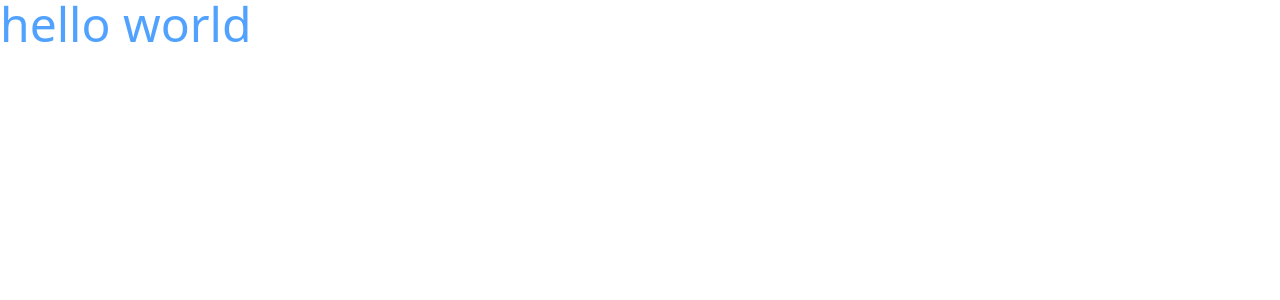
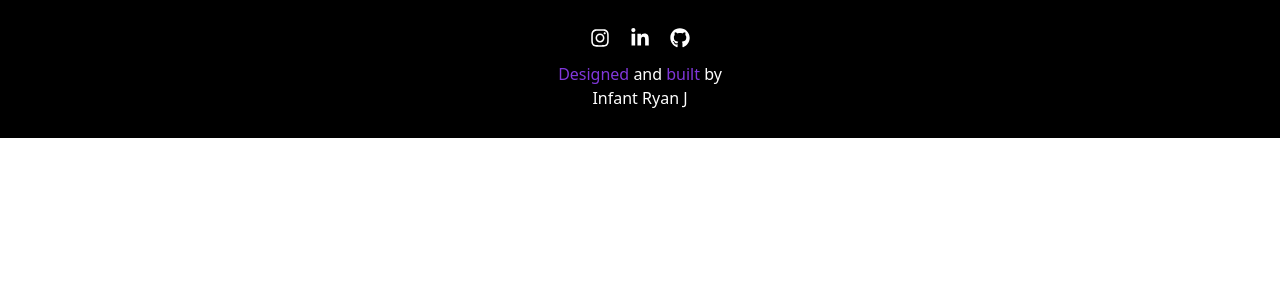
Before and after one commit to INFANT-RYAN/Portfolio, a React (Vite) app: page / in a window 1280 px wide. Shown: the top 300 px of the page. Built offline with nearby package versions, Linux system fonts and the light colour scheme.

Commit message:
feat: footer icon incorpration

```diff
--- a/package.json
+++ b/package.json
@@ -13,6 +13,7 @@
     "@tailwindcss/vite": "^4.0.3",
     "react": "^19.0.0",
     "react-dom": "^19.0.0",
+    "react-icons": "^5.4.0",
     "tailwindcss": "^4.0.3"
   },
   "devDependencies": {
--- a/src/App.jsx
+++ b/src/App.jsx
@@ -1,7 +1,10 @@
+import Footer from "./componants/footer";
+
 export default function App(){
   return(
     <>
-    <h1 className="text-5xl text-blue-400">hello world</h1>
+
+    <Footer></Footer>
     </>
   )
 }
--- /dev/null
+++ b/src/componants/footer.jsx
@@ -0,0 +1,23 @@
+import { FaInstagram } from "react-icons/fa6";
+import { FaLinkedinIn } from "react-icons/fa";
+import { FaGithub } from "react-icons/fa";
+
+export default function Footer() {
+  return (
+    <div className=" bg-black p-7 ">
+      <div className="flex space-x-5 mb-3.5 text-white justify-center text-xl">
+        <a href="https://www.instagram.com/infantryan89/" target="_blank"  className="hover:text-[#09ebdf]"><FaInstagram /></a>
+        <a href="https://www.linkedin.com/in/infant-ryan/" target="_blank"  className="hover:text-[#09ebdf]"><FaLinkedinIn /></a>
+        <a href="https://github.com/INFANT-RYAN" target="_blank"  className="hover:text-[#09ebdf]"><FaGithub /></a>
+      </div>
+      <div className="flex  justify-center text-white">
+        <p>
+          {" "}
+          <span className="text-[#8137db]">Designed</span> and{" "}
+          <span className="text-[#8137db]">built</span> by <br />
+          <center>Infant Ryan J</center>
+        </p>
+      </div>
+    </div>
+  );
+}
```
Also changed, not shown: 1 other file (tests, documents, lock files or other folders).
